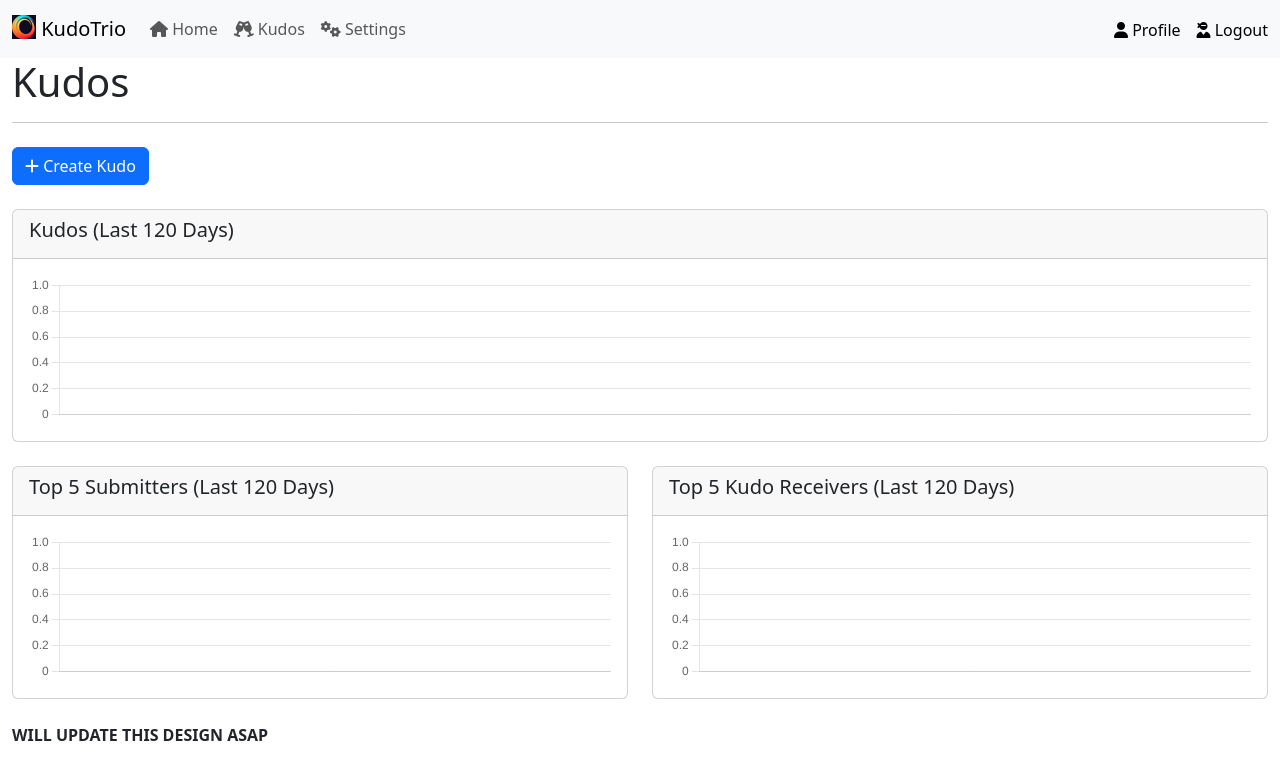
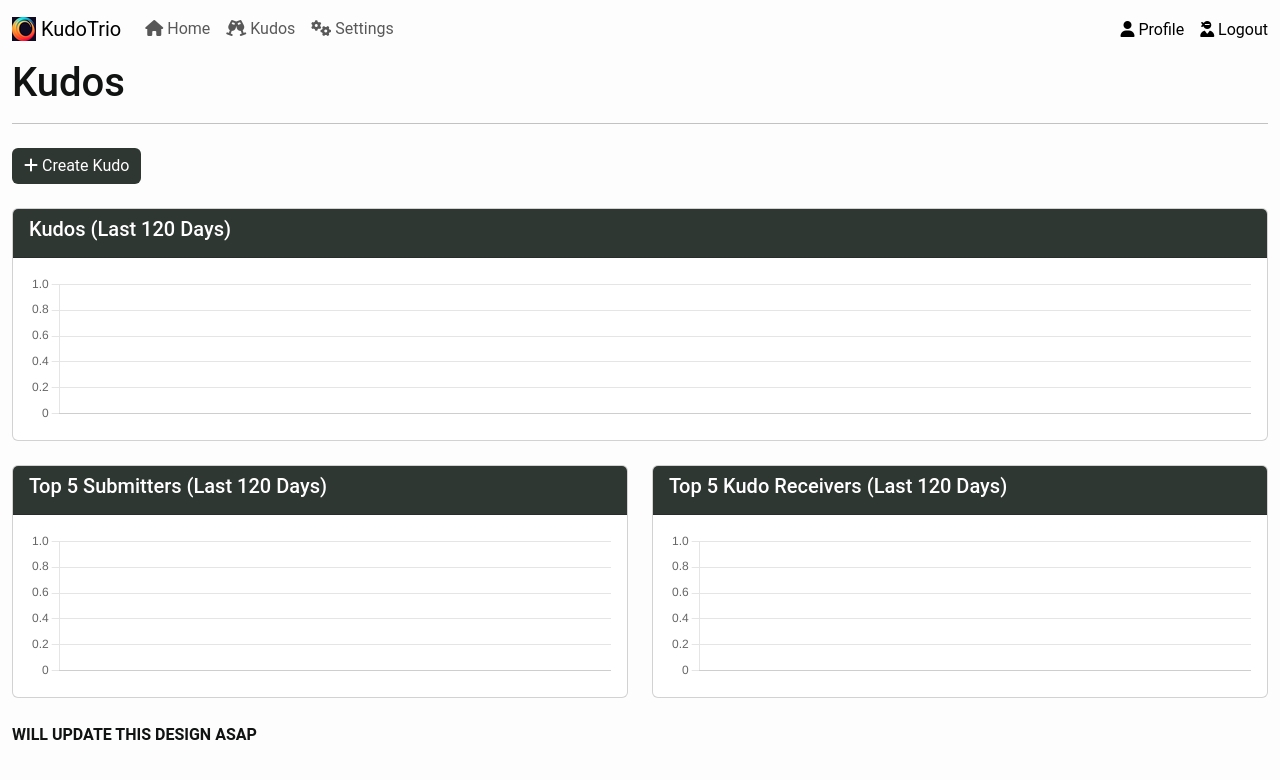
Before and after one commit to rodneygauna/KudoTrio, a Flask app: page /kudos in a window 1280 px wide. Shown: the top 780 px of the page. Run offline with Flask 3, Linux system fonts and the light colour scheme; the visitor is signed in with stand-in values (Sample User, id 1); data comes from the database, SQL or seed files in the repository; data that the repository does not hold is empty; some libraries are stand-ins or nearby versions.

Commit message:
styling color changes

```diff
--- a/src/static/css/custom.css
+++ b/src/static/css/custom.css
@@ -1,10 +1,9 @@
 :root {
-    --clr-text: hsl(0, 0%, 100%);
-    --clr-primary: hsl(254, 37%, 11%);
-    --clr-secondary: hsl(252, 94%, 67%);
-    --clr-tertiary: hsl(252, 94%, 85%);
-    --clr-teal: hsl(190, 78%, 48%);
-    --clr-red: hsl(346, 89%, 48%);
+    --clr-text: #111312;
+    --clr-background: #fcfdfc;
+    --clr-primary: #2f3733;
+    --clr-secondary: #ffffff;
+    --clr-accent: #242926;
 }
 
 *,
@@ -16,3 +15,35 @@
 * {
   margin: 0;
 }
+
+body {
+  font-family: 'Roboto', sans-serif;
+  font-size: 1rem;
+  line-height: 1.6;
+  color: var(--clr-text);
+  background-color: var(--clr-background);
+}
+
+.bg-custom-primary {
+  background-color: var(--clr-background);
+  color: var(--clr-text);
+}
+
+.btn {
+  border: none;
+}
+
+.btn-primary {
+  background-color: var(--clr-primary);
+  color: #ffffff;
+}
+
+.btn-primary:hover {
+  background-color: var(--clr-primary);
+  color: var(--clr-secondary);
+}
+
+.card-header {
+  background-color: var(--clr-primary);
+  color: var(--clr-secondary);
+}
--- a/src/templates/kudos/kudos.html
+++ b/src/templates/kudos/kudos.html
@@ -83,8 +83,8 @@
             label: "Kudos",
             data: gKudosData,
             borderWidth: 2,
-            backgroundColor: "#0b5ed7",
-            borderColor: "#0b5ed7",
+            backgroundColor: "#566c95",
+            borderColor: "#566c95",
             pointBackgroundColor: "#ffffff",
             },
         ],
@@ -114,8 +114,8 @@
             label: "Receivers",
             data: gKReceiverData,
             borderWidth: 2,
-            backgroundColor: "#0b5ed7",
-            borderColor: "#0b5ed7",
+            backgroundColor: "#566c95",
+            borderColor: "#566c95",
             pointBackgroundColor: "#ffffff",
             },
         ],
@@ -145,8 +145,8 @@
             label: "Receivers",
             data: gKCreatorData,
             borderWidth: 2,
-            backgroundColor: "#0b5ed7",
-            borderColor: "#0b5ed7",
+            backgroundColor: "#566c95",
+            borderColor: "#566c95",
             pointBackgroundColor: "#ffffff",
             },
         ],
--- a/src/templates/navbar.html
+++ b/src/templates/navbar.html
@@ -1,5 +1,5 @@
 {% block navbar %}
-<nav class="navbar navbar-expand-lg bg-body-tertiary">
+<nav class="navbar navbar-expand-lg bg-custom-primary">
   <div class="container-fluid">
     <a class="navbar-brand" href="{{ url_for('core.index') }}">
       <img
```
